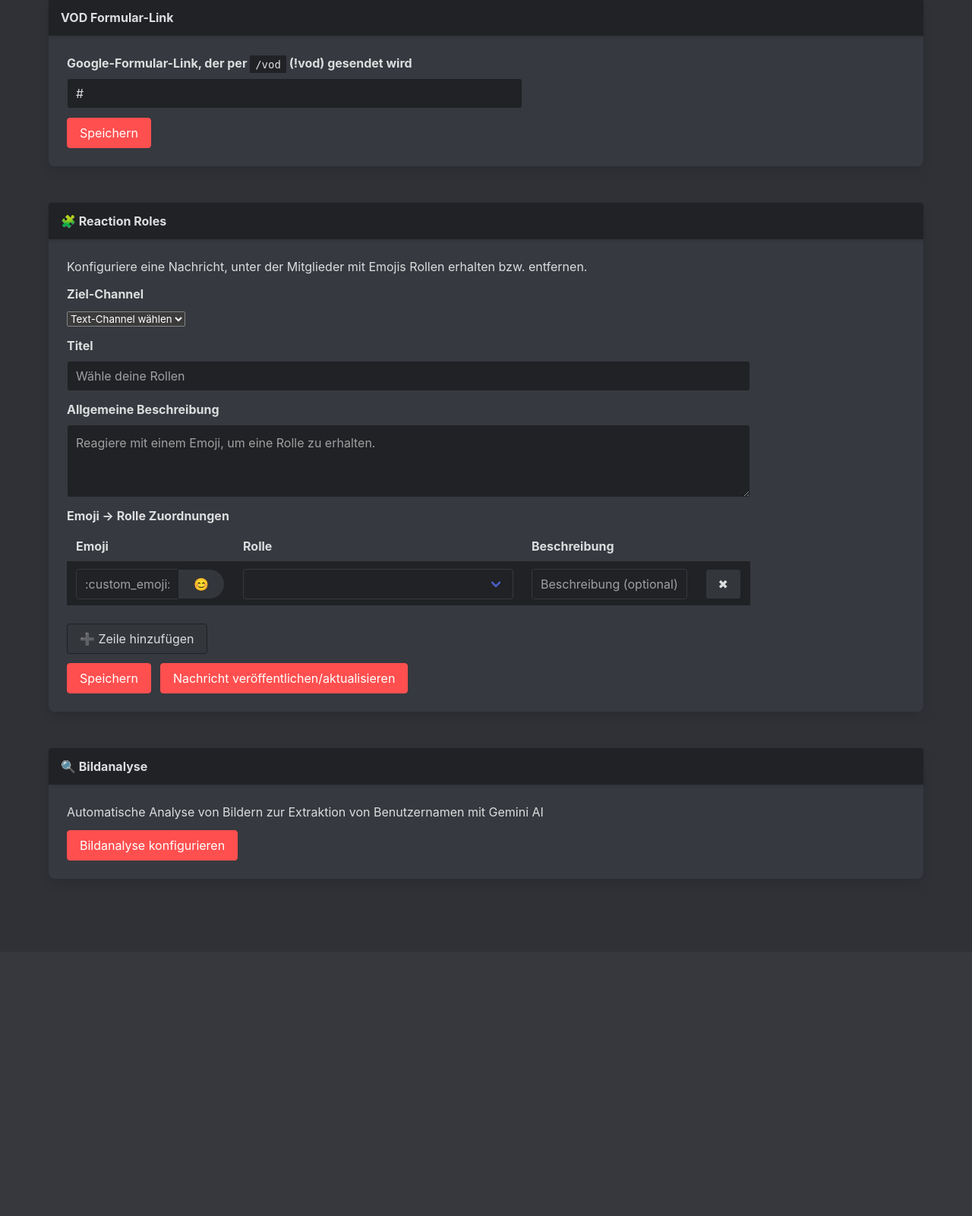
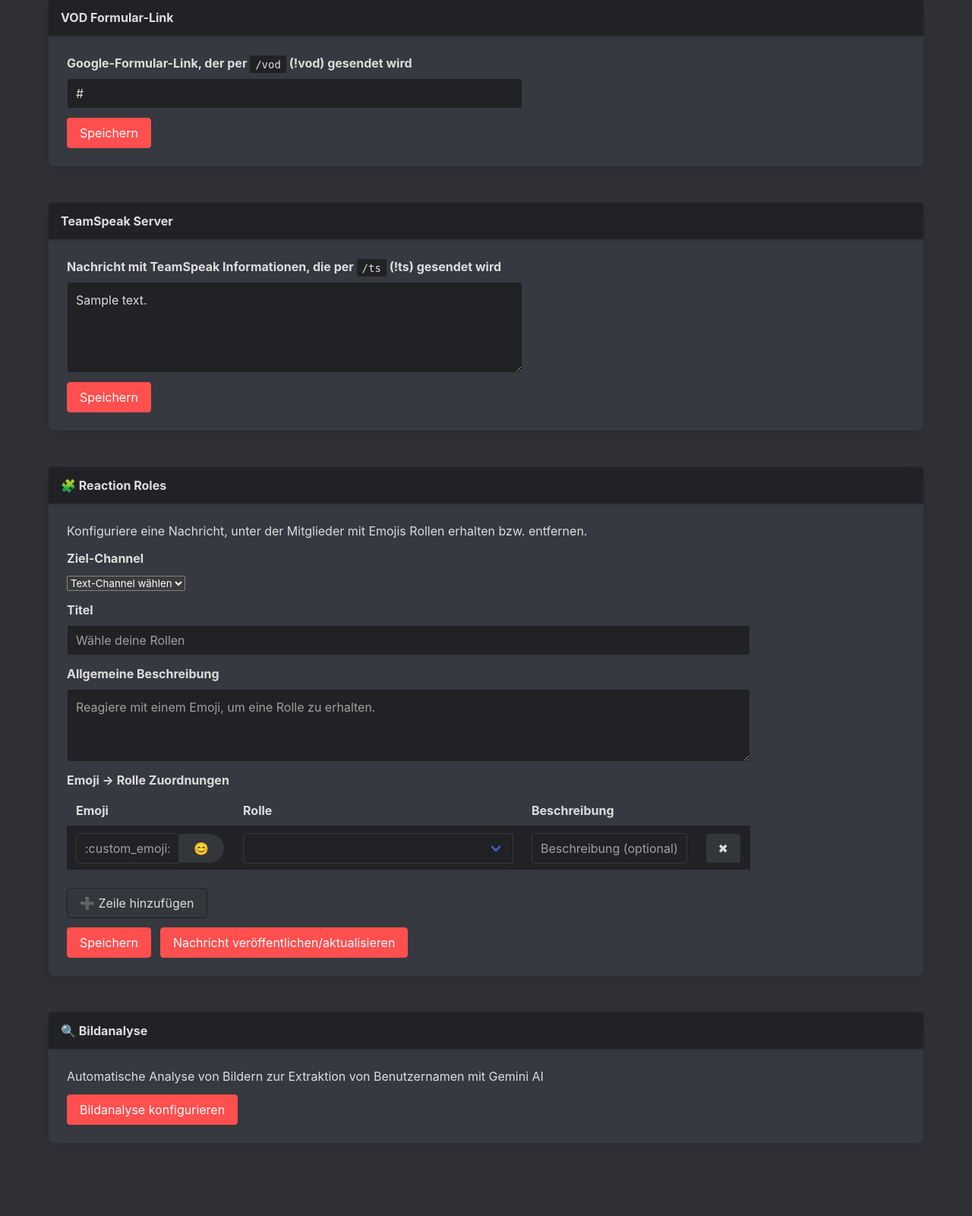
Before and after one commit to Katze719/Aeternum-Sentinel, a Python web app: template src/sentinel/web/templates/guild_settings.html in a window 1280 px wide. Shown: the part 1879-3480 px from the top of the page at 76% size. Before the commit the page ends 3012 px from the top, so only its background shows below. Run offline with Jinja, Linux system fonts and the light colour scheme; the template is opened without the code that fills it: most values are stand-ins (such as "Sample title", 1, 10 or a date in 2020); lists and menus that the app fills with data are empty; style sheets or scripts are compiled from the project's sources; some libraries are stand-ins or nearby versions.

Commit message:
Add TeamSpeak message functionality
- Introduced a new command `/ts` to send TeamSpeak server information to users.
- Added configuration options for TeamSpeak messages in the guild settings, allowing administrators to customize the message.
- Implemented API routes for retrieving and updating the TeamSpeak message.
- Enhanced the web interface to include a form for managing the TeamSpeak message, improving user experience.

```diff
--- a/src/sentinel/web/routes/guild_settings.py
+++ b/src/sentinel/web/routes/guild_settings.py
@@ -49,6 +49,8 @@ async def guild_settings(guild_id: int, request: Request):
 
     vod_link = cfg.get("vod_link", "")
 
+    ts_message = cfg.get("ts_message", "")
+
     voice_channel_names = {str(ch['id']): ch['name'] for ch in voice_channels}
     category_names = {str(cat['id']): cat['name'] for cat in categories}
 
@@ -72,5 +74,6 @@ async def guild_settings(guild_id: int, request: Request):
             "sheet_cfg": sheet_cfg,
             "review_message": review_message,
             "vod_link": vod_link,
+            "ts_message": ts_message,
         },
     )
--- a/src/sentinel/web/routes/schemas.py
+++ b/src/sentinel/web/routes/schemas.py
@@ -8,6 +8,7 @@ __all__ = [
     "VoiceAutoConfigPayload",
     "ReviewMessagePayload",
     "VodLinkPayload",
+    "TsMessagePayload",
 ]
 
 
@@ -43,6 +44,10 @@ class VodLinkPayload(BaseModel):
     link: str
 
 
+class TsMessagePayload(BaseModel):
+    message: str
+
+
 class ReactionRoleItem(BaseModel):
     emoji_id: str | None = None
     emoji_name: str | None = None
--- a/src/sentinel/web/templates/guild_settings.html
+++ b/src/sentinel/web/templates/guild_settings.html
@@ -234,6 +234,31 @@
                 <div class="control">
                     <input class="input" type="url" id="vod_link" placeholder="https://docs.google.com/forms/..."
                         value="{{ vod_link }}" required>
+                </div>
+            </div>
+            <div class="field">
+                <div class="control">
+                    <button class="button is-primary" type="submit">Speichern</button>
+                </div>
+            </div>
+        </form>
+    </div>
+</div>
+
+<div class="card mb-6">
+    <header class="card-header">
+        <p class="card-header-title">TeamSpeak Server</p>
+    </header>
+    <div class="card-content">
+        <form id="tsMessageForm" style="max-width:600px">
+            <div class="field">
+                <label class="label">
+                    Nachricht mit TeamSpeak Informationen, die per <code>/ts</code> (!ts) gesendet wird
+                </label>
+                <div class="control">
+                    <textarea class="textarea" id="ts_message" rows="4"
+                        placeholder="TeamSpeak Server IP: ts.example.com&#10;Password: geheim123&#10;&#10;Verbinde dich mit unserem TeamSpeak Server!"
+                        required>{{ ts_message }}</textarea>
                 </div>
             </div>
             <div class="field">
@@ -714,5 +739,22 @@
         submitBtn.classList.remove('is-loading');
         submitBtn.disabled = false;
     });
+
+    // ---- TS Message Config ----
+    document.getElementById('tsMessageForm').addEventListener('submit', async (e) => {
+        e.preventDefault();
+        const submitBtn = e.target.querySelector('button[type="submit"]');
+        submitBtn.classList.add('is-loading');
+        submitBtn.disabled = true;
+        const messageVal = document.getElementById('ts_message').value.trim();
+        await fetch(`/guilds/{{ guild.id }}/ts-message`, {
+            method: 'POST',
+            headers: { 'Content-Type': 'application/json' },
+            body: JSON.stringify({ message: messageVal })
+        });
+        window.showToast('TeamSpeak-Nachricht gespeichert', window.toastTypes.INFO);
+        submitBtn.classList.remove('is-loading');
+        submitBtn.disabled = false;
+    });
 </script>
 {% endblock %}
```
Also changed, not shown: src/sentinel/cogs/review.py (+31 -0 lines), src/sentinel/web/routes/guild_ts_message.py (added, +26 -0 lines).
